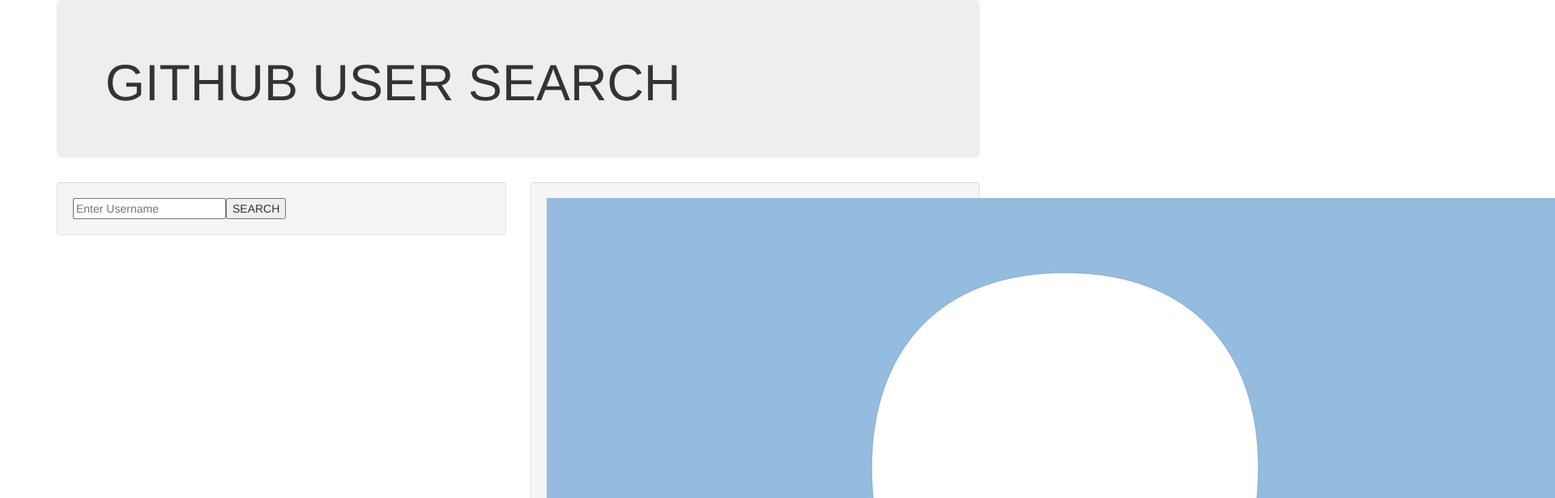
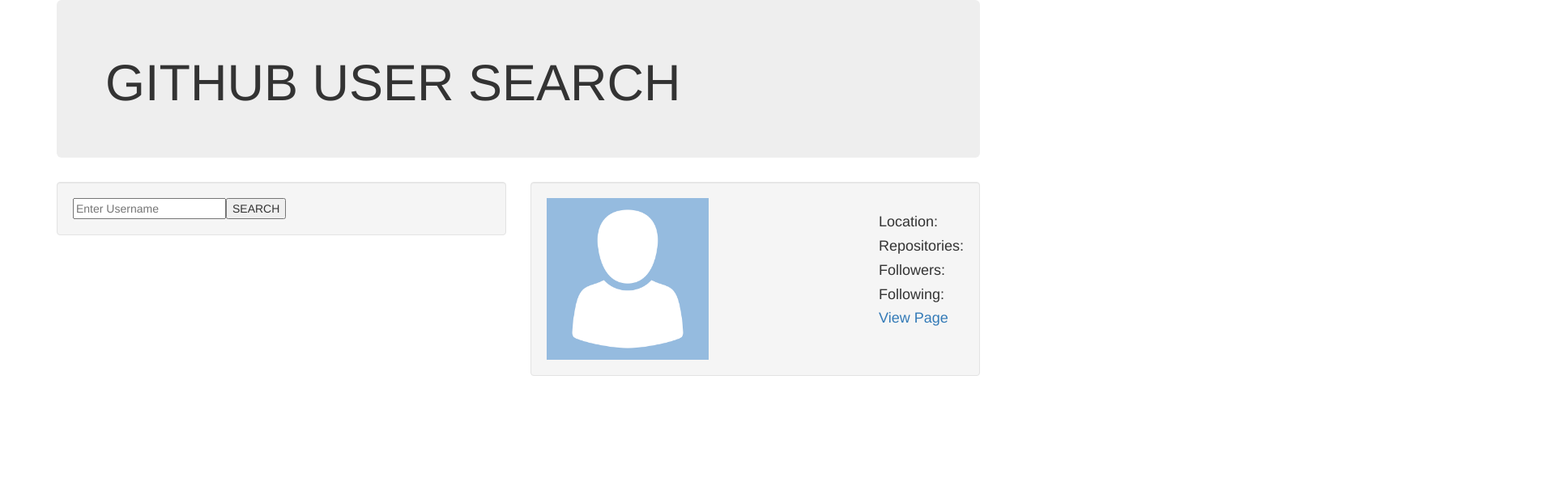
Before and after one commit to ChristineKarimi/Githubsearch, an Angular app: page / in a window 1280 px wide. Shown: the top 616 px of the page at 81% size, 1920 px wide, since content can reach past the window. Built offline with nearby package versions, Linux system fonts and the light colour scheme; a web font is replaced by a local one.

Commit message:
Added an avatar image

```diff
--- a/src/styles.css
+++ b/src/styles.css
@@ -1,3 +1,10 @@
 /* You can add global styles to this file, and also import other style files */
 @import "https://maxcdn.bootstrapcdn.com/bootstrap/3.3.7/css/bootstrap.min.css";
 @import url('https://fonts.googleapis.com/css?family=Alfa+Slab+One|Concert+One|Fredoka+One|Zilla+Slab+Highlight');
+
+img{
+    height: 200px;
+    width: 200px;
+    background-image: url("./assets/avatar.png");
+    background-size: contain;
+  }
```
